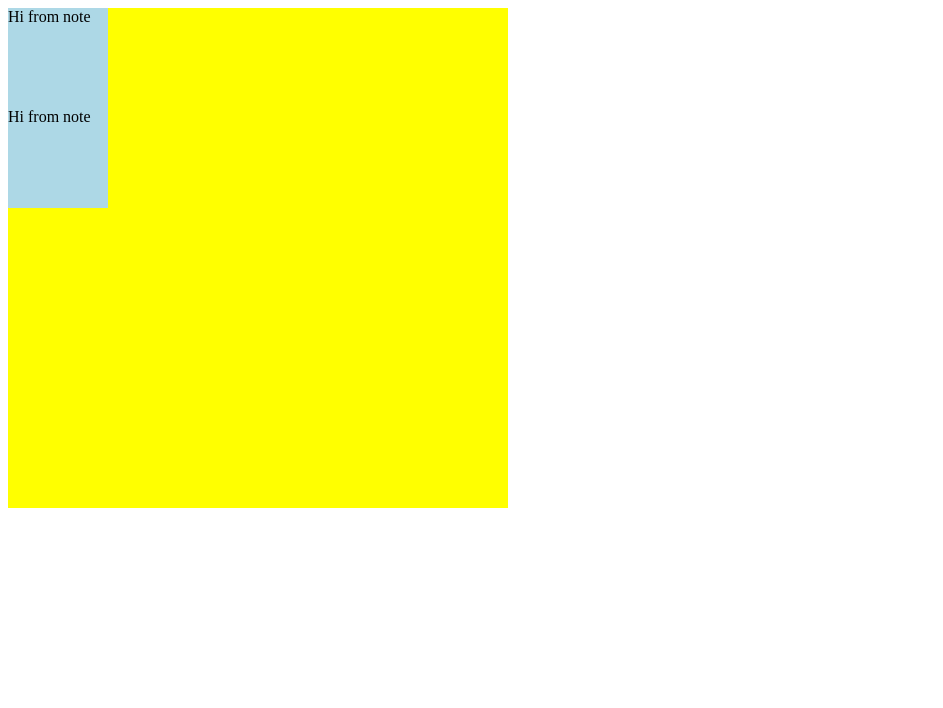
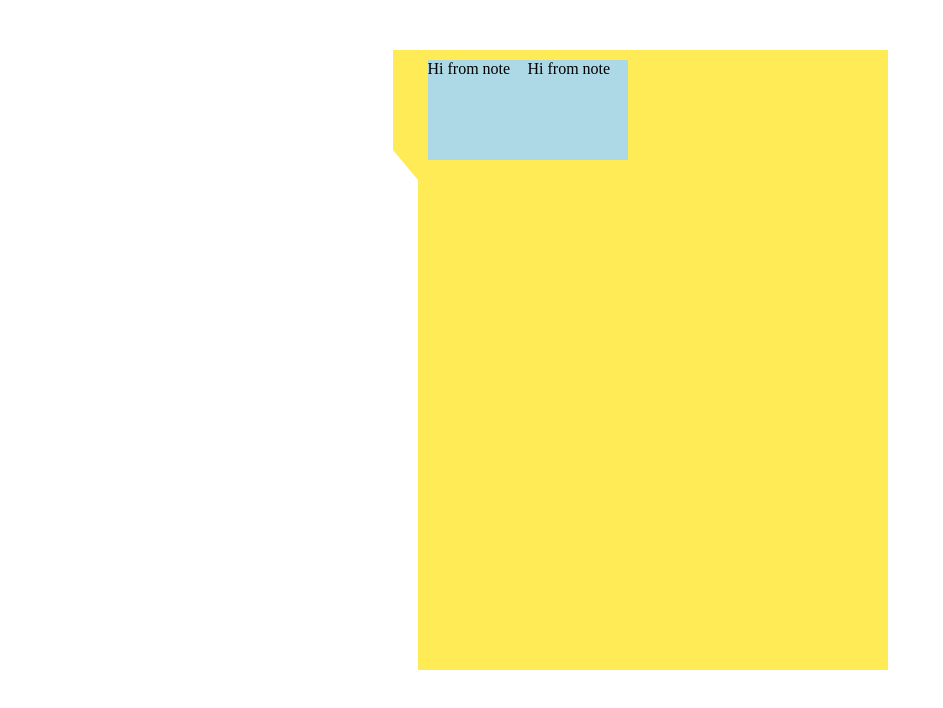
Before and after one commit to Ado-go/todo-folder, a React (Vite) app: page / in a window 1280 px wide. Shown: the top 708 px of the page, without its empty margins (0-943 px from the left). Built offline with nearby package versions, Linux system fonts and the light colour scheme.

Commit message:
fix: redesign div to look like folder

```diff
--- a/src/App.tsx
+++ b/src/App.tsx
@@ -1,10 +1,11 @@
 import Folder from "./components/Folder";
+import "./css/App.css";
 
 function App() {
   return (
-    <>
+    <div className="container">
       <Folder />
-    </>
+    </div>
   );
 }
 
--- a/src/components/Folder.tsx
+++ b/src/components/Folder.tsx
@@ -1,11 +1,15 @@
 import Note from "./Note";
+import "../css/Folder.css";
 
 function Folder() {
   return (
-    <div style={{ width: 500, height: 500, backgroundColor: "yellow" }}>
-      <Note />
-      <Note />
-    </div>
+    <>
+      <div className="tab"></div>
+      <div className="folder">
+        <Note />
+        <Note />
+      </div>
+    </>
   );
 }
 
```
